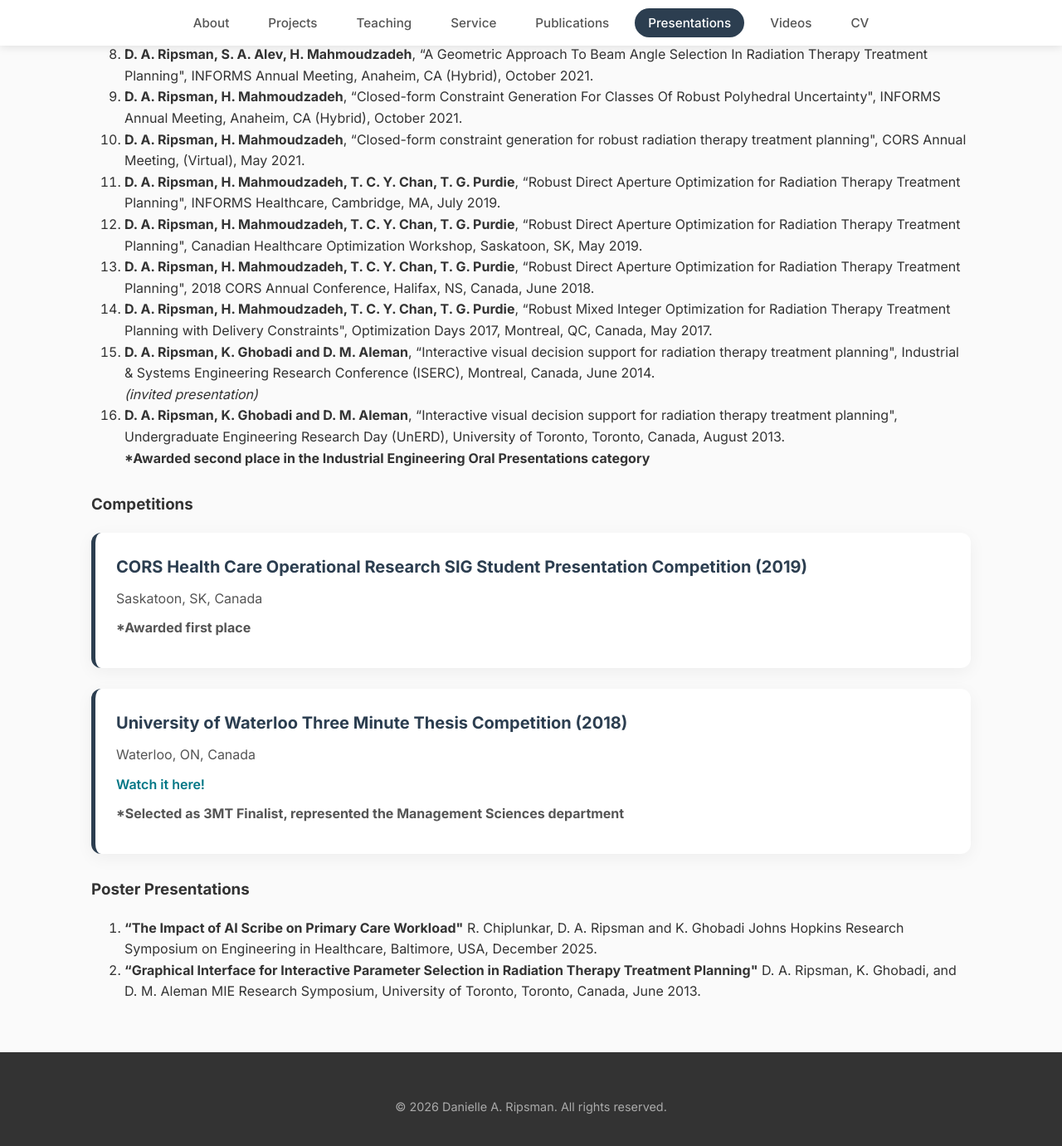
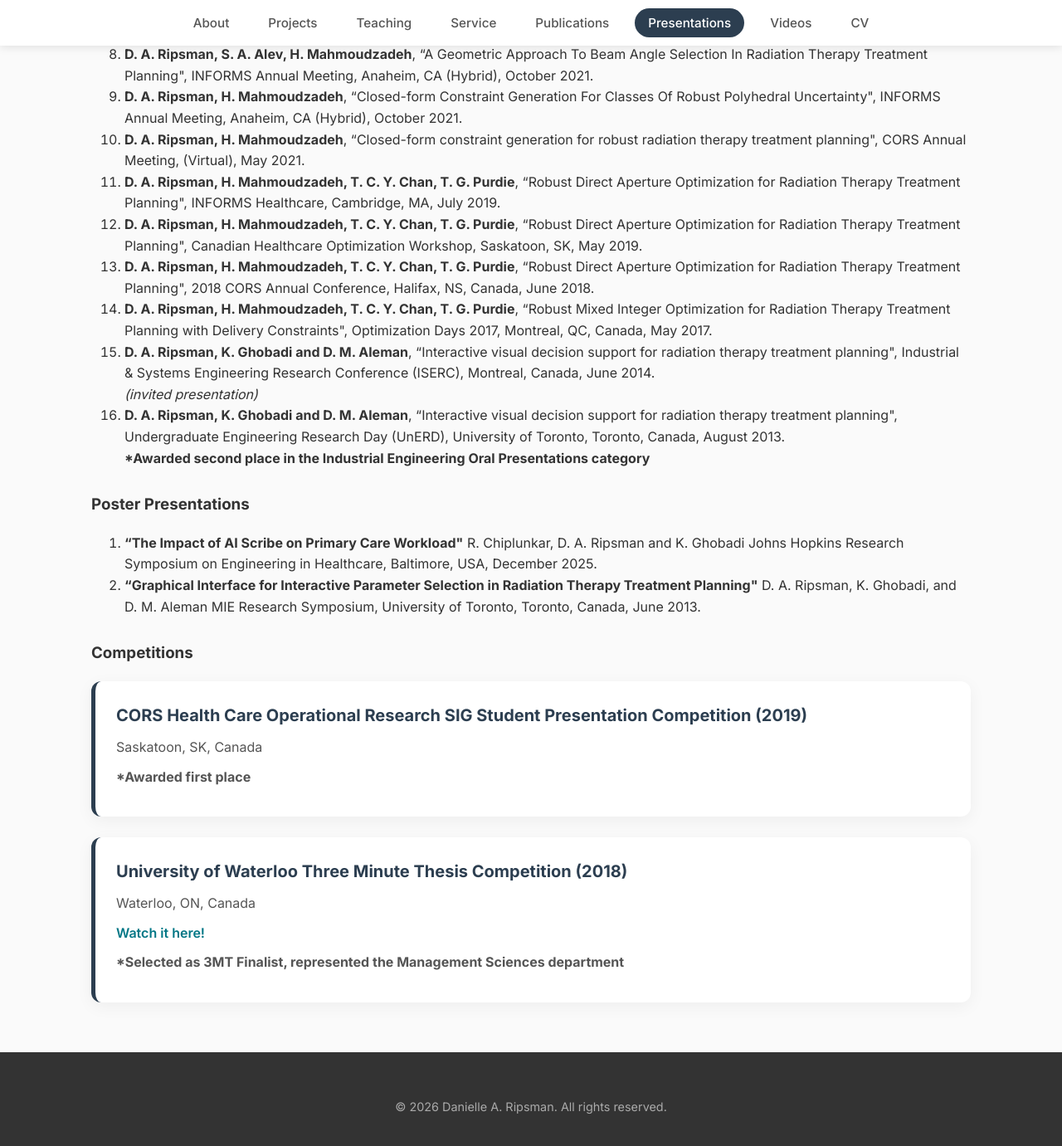
Before and after one commit to DaniRip/DaniRip.github.io, a Jekyll site: the page built from presentations.md, in a window 1280 px wide and 1400 px high, scrolled down 898 px. Shown: the top 1381 px of the window at 83% size. Built offline with Jekyll 4.4.1, drawn with Linux system fonts in a browser that asks for light colours.

Commit message:
Update presentations.md

```diff
--- a/presentations.md
+++ b/presentations.md
@@ -16,17 +16,6 @@ permalink: /presentations/
 {% endfor %}
 </ol>
 
-### Competitions
-
-{% for comp in site.data.presentations.competitions %}
-<div class="card">
-    <h3>{{ comp.title }} ({{ comp.year }})</h3>
-    {% if comp.location %}<p>{{ comp.location }}</p>{% endif %}
-    {% if comp.link %}<p><a href="{{ comp.link }}" target="_blank">{{ comp.link_text }}</a></p>{% endif %}
-    {% if comp.award %}<p><strong>{{ comp.award }}</strong></p>{% endif %}
-</div>
-{% endfor %}
-
 ### Poster Presentations
 
 <ol>
@@ -38,3 +27,14 @@ permalink: /presentations/
 </li>
 {% endfor %}
 </ol>
+
+### Competitions
+
+{% for comp in site.data.presentations.competitions %}
+<div class="card">
+    <h3>{{ comp.title }} ({{ comp.year }})</h3>
+    {% if comp.location %}<p>{{ comp.location }}</p>{% endif %}
+    {% if comp.link %}<p><a href="{{ comp.link }}" target="_blank">{{ comp.link_text }}</a></p>{% endif %}
+    {% if comp.award %}<p><strong>{{ comp.award }}</strong></p>{% endif %}
+</div>
+{% endfor %}
```
